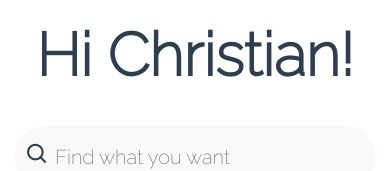
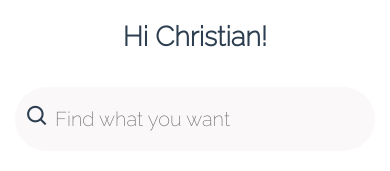
Before and after one commit to ChrisQ97/food_app, a Vue app: page / in a window 390 px wide. Shown: the top 171 px of the page. Built offline with nearby package versions, Linux system fonts and the light colour scheme.

Commit message:
H1 responsive

```diff
--- a/src/components/Greeting.vue
+++ b/src/components/Greeting.vue
@@ -8,10 +8,13 @@
 		name: 'Greeting',
 	}
 </script>
-<style lang="less">
+<style lang="less" scoped>
 .title {
 	padding: 20px;
 	font-weight: 100;
 	font-size: 30px;
 }
+h1 {
+	font-size: 7vw;
+}
 </style>
```
